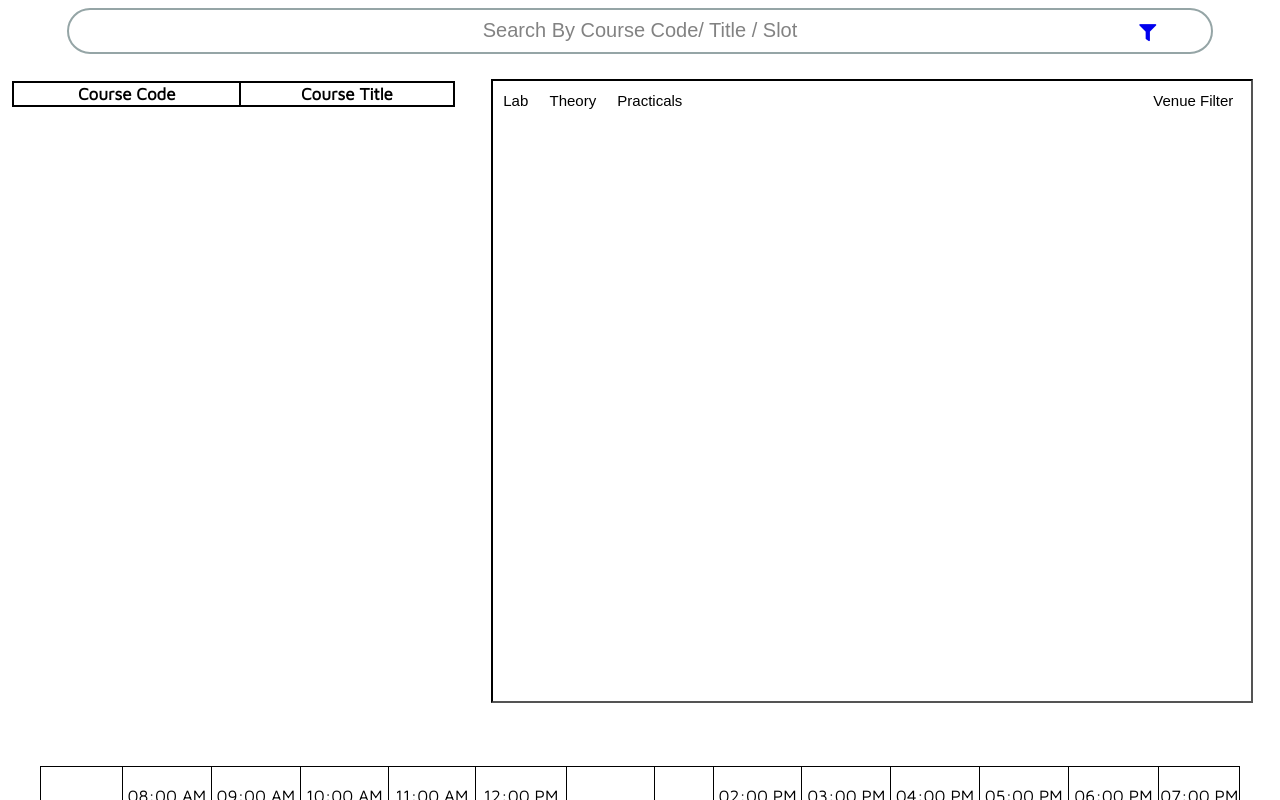
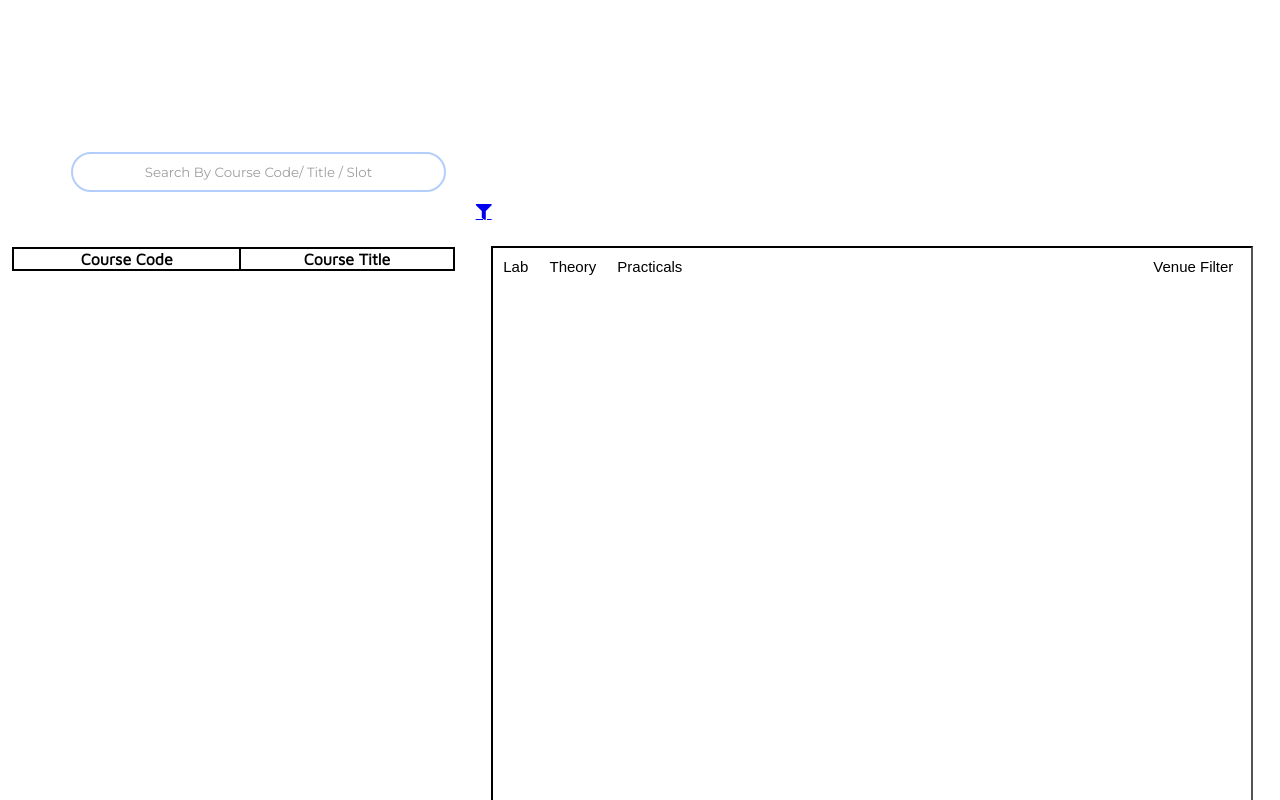
Before and after one commit to gsGupta11/FFCS-Front-End, a React (Create React App) app: page / in a window 1280 px wide. Shown: the top 800 px of the page. Built offline with nearby package versions, Linux system fonts and the light colour scheme.

Commit message:
styled search

```diff
--- a/src/index.css
+++ b/src/index.css
@@ -1,31 +1,36 @@
-body{
-  font-size:17px;
-  font-family:inherit;
+@import url('https://fonts.googleapis.com/css?family=Montserrat:400,600');
+
+#root {
+    margin: 0;
+    font-family: 'Montserrat', sans-serif;
 }
 
 
 #courseselection{
-  display:block;
-  width:90%;
-  margin-left: auto;
+  display: block;
+  width:27%;
+  margin-top: 12%;
+  margin-left: 5%;
   margin-right:auto;
-  height:40px;
-  border-radius: 25px;
-  border:2px solid #95a5a6;
-  font-size:18px;
+  padding:1.1em;
+  height:0.5em;
+  border-radius: 5em;
+  border:2px solid #B4CEFB;
   text-align:center;
+  font-family: 'Montserrat', sans-serif;
 }
 input::placeholder {
-  opacity:0.9;
-  font-size: 20px;
+  opacity:0.7;
+  font-size: relative;
   text-align: center;
 }
 
+
 #filter{
   display: block;
-  position:absolute;
-  top:3%;
-  left:89%;
+  width: 12%;
+  margin-left:37%;
+  margin-top:0.8em;
   z-index: 11;
 }
  .courseTable{
```
